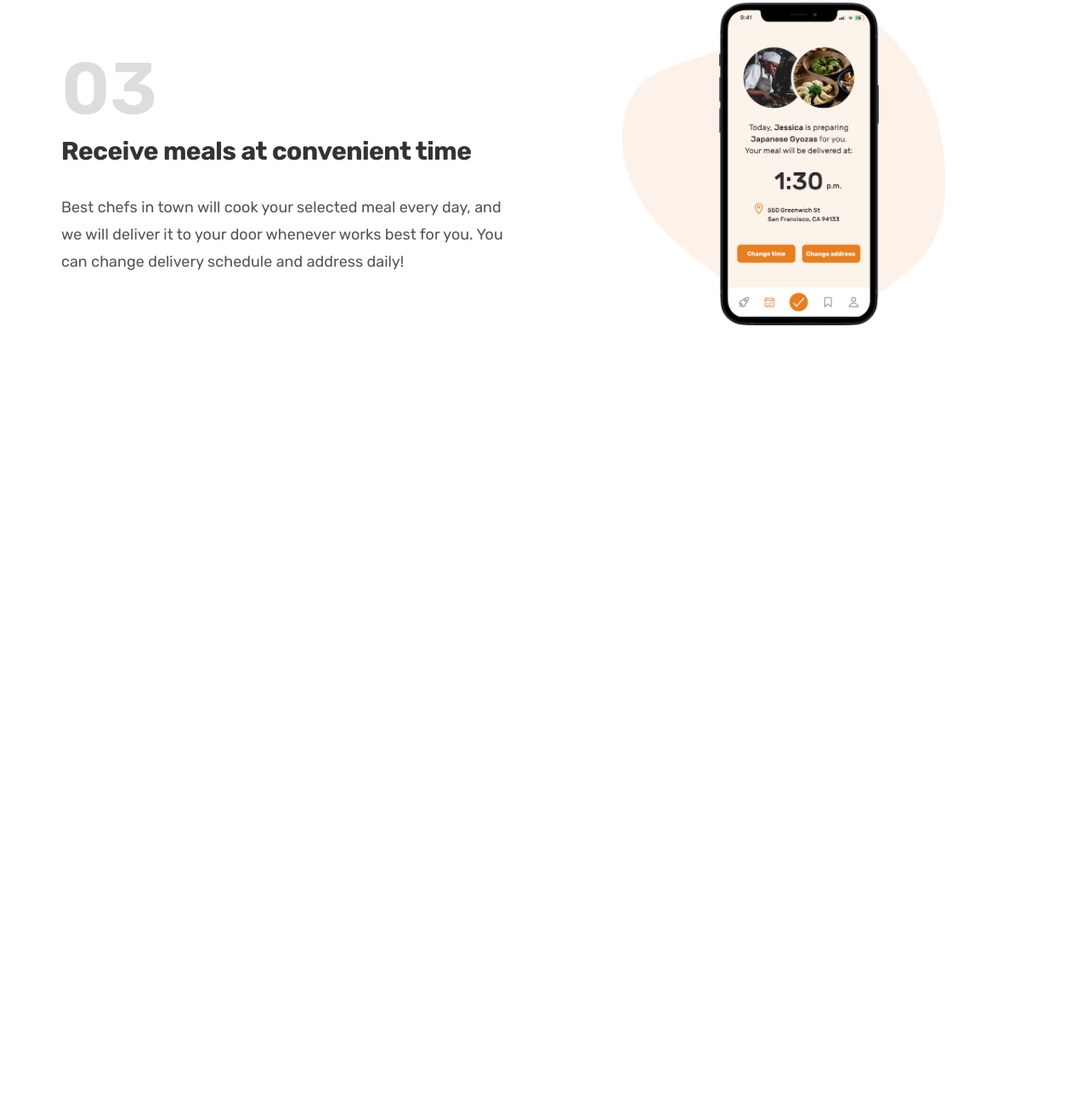
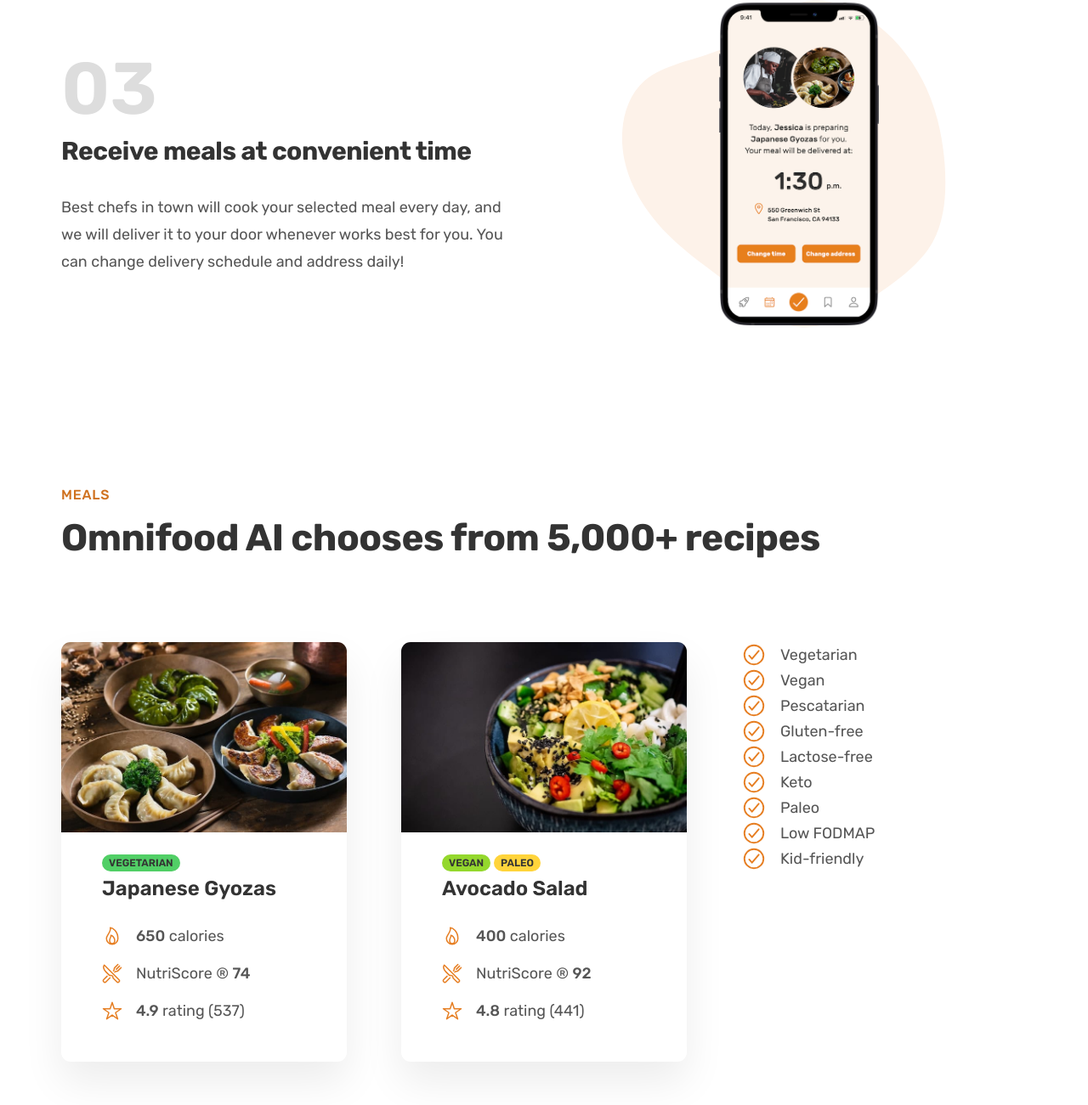
Before and after one commit to AustinSpinazze/Omnifood-Project, a plain HTML site: page Responsive-Design-Projects/Omnifoods Project/index.html in a window 1280 px wide. Shown: the part 2134-3435 px from the top of the page at 85% size. Before the commit the page ends 2613 px from the top, so only its background shows below. Drawn offline with nearby package versions, Linux system fonts and the light colour scheme.

Commit message:
- Checking in changes for meals section - Fixed bug with Hero section button

```diff
--- a/Responsive-Design-Projects/Omnifoods Project/css/general.css
+++ b/Responsive-Design-Projects/Omnifoods Project/css/general.css
@@ -40,6 +40,7 @@
 --- 06 BORDER-RADIUS
 
 Default: 9px
+Medium: 11px
 
 --- 07 WHITESPACE
 
@@ -147,7 +148,7 @@
 	text-decoration: none;
 	padding: 1.6rem 3.2rem;
 	border-radius: 9px;
-  transition: background-color 0.3s;
+	transition: all 0.3s;
 }
 
 .btn--full:link,
--- a/Responsive-Design-Projects/Omnifoods Project/css/styles.css
+++ b/Responsive-Design-Projects/Omnifoods Project/css/styles.css
@@ -212,3 +212,101 @@
 .step-img {
 	width: 35%;
 }
+
+/********************************/
+/* MEALS SECTION  */
+/********************************/
+
+.section-meals {
+	padding: 9.6rem 0;
+}
+
+.meal {
+	border-radius: 11px;
+	box-shadow: 0 2.4rem 4.8rem rgba(0, 0, 0, 0.075);
+	overflow: hidden;
+}
+
+.meal-content {
+	padding: 2.4rem 4.8rem 4.8rem;
+}
+
+.meal-tags {
+	margin-bottom: 0.8rem;
+	display: flex;
+	gap: 0.4rem;
+}
+
+.tag {
+	display: inline-block;
+	padding: 0.4rem 0.8rem;
+	border-radius: 100px;
+	font-size: 1.2rem;
+	text-transform: uppercase;
+	color: #333;
+	font-weight: 600;
+}
+
+.tag--vegetarian {
+	background-color: #51cf66;
+}
+
+.tag--vegan {
+	background-color: #94d82d;
+}
+
+.tag--paleo {
+	background-color: #ffd43b;
+}
+
+.meal-title {
+	font-size: 2.4rem;
+	color: #333;
+	font-weight: 600;
+	margin-bottom: 3.2rem;
+}
+
+.meal-attributes {
+	display: flex;
+	flex-direction: column;
+	list-style: none;
+	gap: 2rem;
+}
+
+.meal-attribute {
+	display: flex;
+	align-items: center;
+	gap: 1.6rem;
+	font-size: 1.8rem;
+}
+
+.meal-icon {
+	height: 2.4rem;
+	width: 2.4rem;
+	color: #e67e22;
+}
+
+.meal-img {
+	width: 100%;
+}
+
+strong {
+	font-weight: 500;
+}
+
+.list {
+	list-style: none;
+}
+
+.list-item {
+	display: flex;
+	align-items: center;
+	gap: 1.6rem;
+	font-size: 1.8rem;
+}
+
+.list-icon {
+	width: 3rem;
+	height: 3rem;
+	color: #e67e22;
+}
--- a/Responsive-Design-Projects/Omnifoods Project/index.html
+++ b/Responsive-Design-Projects/Omnifoods Project/index.html
@@ -12,6 +12,14 @@
 		/>
 		<link rel="stylesheet" href="css/general.css" />
 		<link rel="stylesheet" href="css/styles.css" />
+		<script
+			type="module"
+			src="https://unpkg.com/ionicons@5.4.0/dist/ionicons/ionicons.esm.js"
+		></script>
+		<script
+			nomodule=""
+			src="https://unpkg.com/ionicons@5.4.0/dist/ionicons/ionicons.js"
+		></script>
 		<title>Omnifood</title>
 	</head>
 	<body>
@@ -212,6 +220,159 @@
 					</div>
 				</div>
 			</section>
+			<section class="section-meals">
+				<div class="container">
+					<span class="subheading">Meals</span>
+					<h2 class="heading-secondary">
+						Omnifood AI chooses from 5,000+ recipes
+					</h2>
+				</div>
+				<div class="container grid grid--3-cols">
+					<div class="meal">
+						<img
+							src="img/meals/meal-1.jpg"
+							class="meal-img"
+							alt="Image of Japanese Gyozas"
+						/>
+						<div class="meal-content">
+							<div class="meal-tags">
+								<span class="tag tag--vegetarian"
+									>Vegetarian</span
+								>
+							</div>
+							<p class="meal-title">Japanese Gyozas</p>
+							<ul class="meal-attributes">
+								<li class="meal-attribute">
+									<ion-icon
+										class="meal-icon"
+										name="flame-outline"
+									></ion-icon>
+									<span><strong>650</strong> calories</span>
+								</li>
+								<li class="meal-attribute">
+									<ion-icon
+										class="meal-icon"
+										name="restaurant-outline"
+									></ion-icon
+									><span
+										>NutriScore &reg;
+										<strong>74</strong></span
+									>
+								</li>
+								<li class="meal-attribute">
+									<ion-icon
+										class="meal-icon"
+										name="star-outline"
+									></ion-icon
+									><span
+										><strong>4.9</strong> rating (537)</span
+									>
+								</li>
+							</ul>
+						</div>
+					</div>
+					<div class="meal">
+						<img
+							src="img/meals/meal-2.jpg"
+							class="meal-img"
+							alt="Image of Avocado Salad"
+						/>
+						<div class="meal-content">
+							<div class="meal-tags">
+								<span class="tag tag--vegan">Vegan</span>
+								<span class="tag tag--paleo">Paleo</span>
+							</div>
+							<p class="meal-title">Avocado Salad</p>
+							<ul class="meal-attributes">
+								<li class="meal-attribute">
+									<ion-icon
+										class="meal-icon"
+										name="flame-outline"
+									></ion-icon>
+									<span><strong>400</strong> calories</span>
+								</li>
+								<li class="meal-attribute">
+									<ion-icon
+										class="meal-icon"
+										name="restaurant-outline"
+									></ion-icon
+									><span
+										>NutriScore &reg;
+										<strong>92</strong></span
+									>
+								</li>
+								<li class="meal-attribute">
+									<ion-icon
+										class="meal-icon"
+										name="star-outline"
+									></ion-icon
+									><span
+										><strong>4.8</strong> rating (441)</span
+									>
+								</li>
+							</ul>
+						</div>
+					</div>
+					<div class="diets">
+						<ul class="list">
+							<li class="list-item">
+								<ion-icon class="list-icon"
+									name="checkmark-circle-outline"
+								></ion-icon
+								><span>Vegetarian</span>
+							</li>
+							<li class="list-item">
+								<ion-icon class="list-icon"
+									name="checkmark-circle-outline"
+								></ion-icon class="list-icon"
+								><span>Vegan</span>
+							</li>
+							<li class="list-item">
+								<ion-icon class="list-icon"
+									name="checkmark-circle-outline"
+								></ion-icon
+								><span>Pescatarian</span>
+							</li>
+							<li class="list-item">
+								<ion-icon class="list-icon"
+									name="checkmark-circle-outline"
+								></ion-icon
+								><span>Gluten-free</span>
+							</li>
+							<li class="list-item">
+								<ion-icon class="list-icon"
+									name="checkmark-circle-outline"
+								></ion-icon
+								><span>Lactose-free</span>
+							</li>
+							<li class="list-item">
+								<ion-icon class="list-icon"
+									name="checkmark-circle-outline"
+								></ion-icon
+								><span>Keto</span>
+							</li>
+							<li class="list-item">
+								<ion-icon class="list-icon"
+									name="checkmark-circle-outline"
+								></ion-icon
+								><span>Paleo</span>
+							</li>
+							<li class="list-item">
+								<ion-icon class="list-icon"
+									name="checkmark-circle-outline"
+								></ion-icon class="list-icon"
+								><span>Low FODMAP</span>
+							</li>
+							<li class="list-item">
+								<ion-icon class="list-icon"
+									name="checkmark-circle-outline"
+								></ion-icon
+								><span>Kid-friendly</span>
+							</li>
+						</ul>
+					</div>
+				</div>
+			</section>
 		</main>
 	</body>
 </html>
```
Lines whose indentation alone changed are shown as unchanged.
